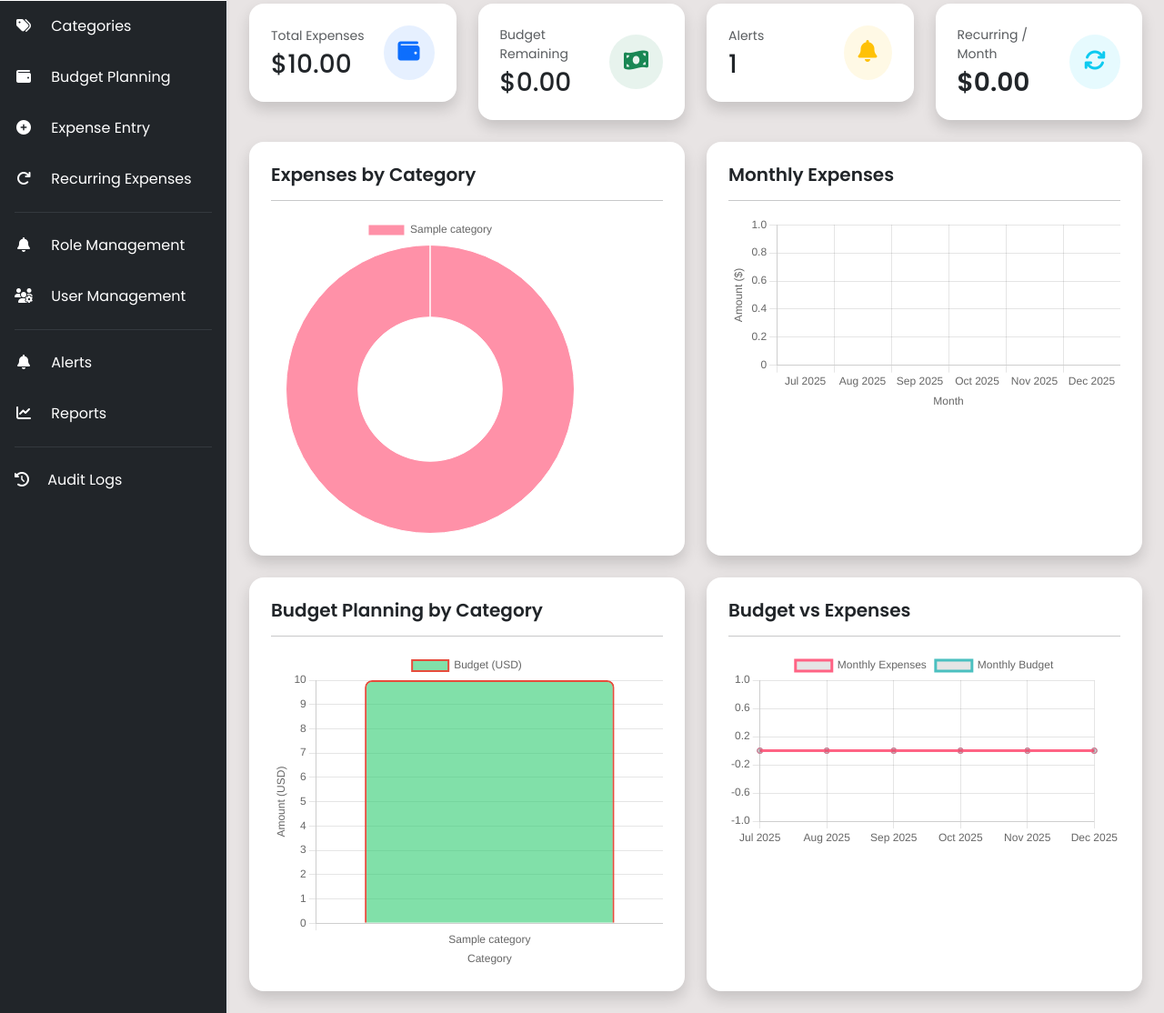
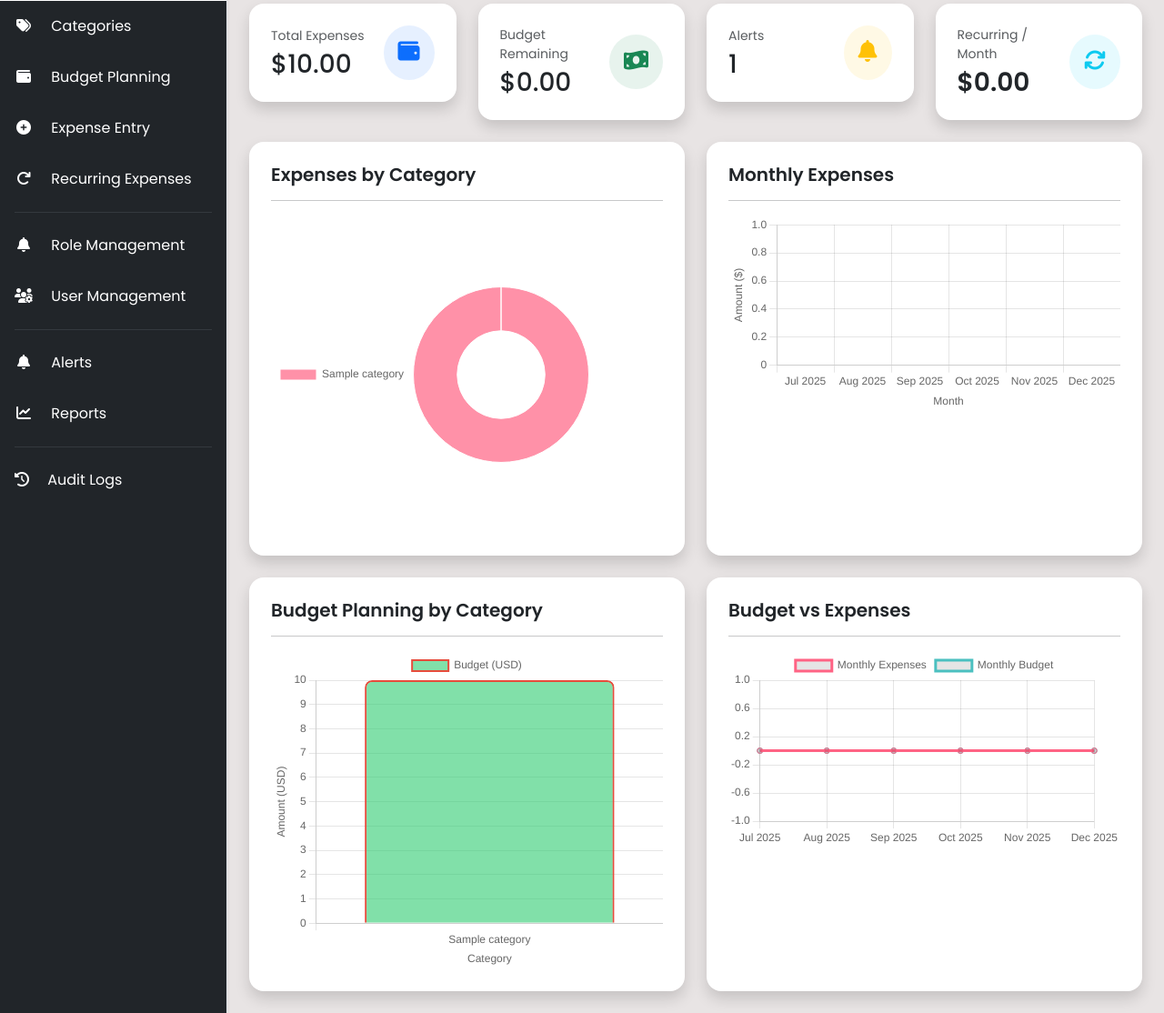
Before and after one commit to Nong-Phloeut/Expense-Tracker, a Django app: page /dashboard in a window 1280 px wide. Shown: the part 148-1262 px from the top of the page at 91% size. Run offline with Django 5.2, Linux system fonts and the light colour scheme; a user stored in the database is signed in; tables that the repository leaves empty hold one stand-in row (values such as "Sample post"); data that the repository does not hold is empty; parts of the project's set-up code (start-up, migrations or seed data) failed here and were passed over.

Commit message:
update style

```diff
--- a/app/templates/dashboard.html
+++ b/app/templates/dashboard.html
@@ -176,7 +176,7 @@
         },
         options: {
             responsive: true,
-            plugins: { legend: { position: 'top' } }
+            plugins: { legend: { position: 'left' } }
         }
     });
 
```
